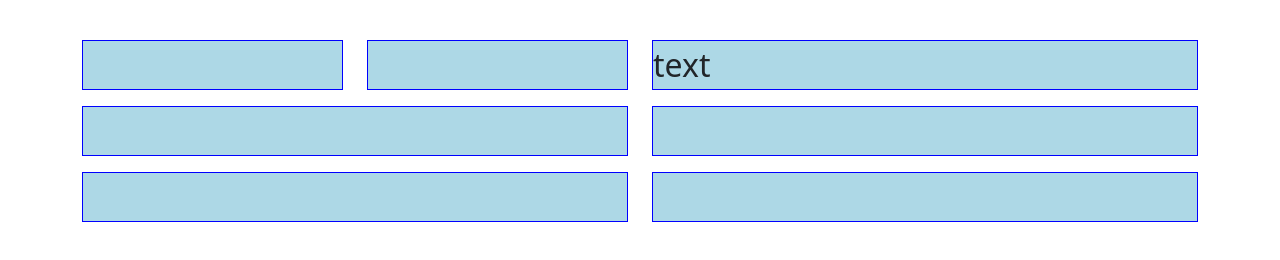
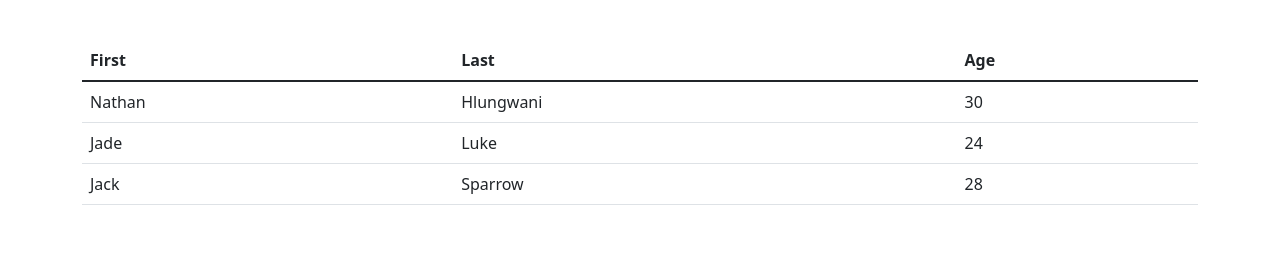
Before and after one commit to Nathandiv/learning-Bootstrap, a plain HTML site: page index.html in a window 1280 px wide. Drawn offline with nearby package versions, Linux system fonts and the light colour scheme.

Commit message:
did table

```diff
--- a/index.html
+++ b/index.html
@@ -11,37 +11,35 @@
   </head>
   <body>
     <div class="container">
-        <div class="table-responsive">
+     <table class="table table-hover ">
+        <thead>
+            <tr>
+                <th>First</th>
+                <th>Last</th>
+                <th>Age</th>
+            </tr>
+            <tbody class="table-group-divider">
+                <tr>
+                    <td>Nathan</td>
+                    <td>Hlungwani</td>
+                    <td>30</td>
+                </tr>
 
-            <div class="row row-cols-2 gy-3">
-                <div class="col">
-                    <div class="row">
-                        <div class="col"><div class="box"></div>
-                    </div>
-                        <div class="col"><div class="box"></div>
-                    </div>
-                    </div>
-                </div>
-                <div class="clo">
-                    <div class="box">text</div>
-            </div>
-                <div class="col">
-                    <div class="box"></div>
-                </div>
-                <div class="col">
-                    <div class="box"></div>
-                </div>
-                <div class="col">
-                    <div class="box"></div>
-                </div>
-                <div class="col">
-                    <div class="box"></div>
-                </div>
-            </div>
+                <tr>
+                    <td>Jade</td>
+                    <td>Luke</td>
+                    <td>24</td>
+                </tr>
 
+                <tr>
+                    <td>Jack</td>
+                    <td>Sparrow</td>
+                    <td>28</td>
+                </tr>
 
-        </div>
-
+            </tbody>
+        </thead>
+     </table>
     </div>
     <!-- <h1>Hello, world!</h1> -->
 
```
